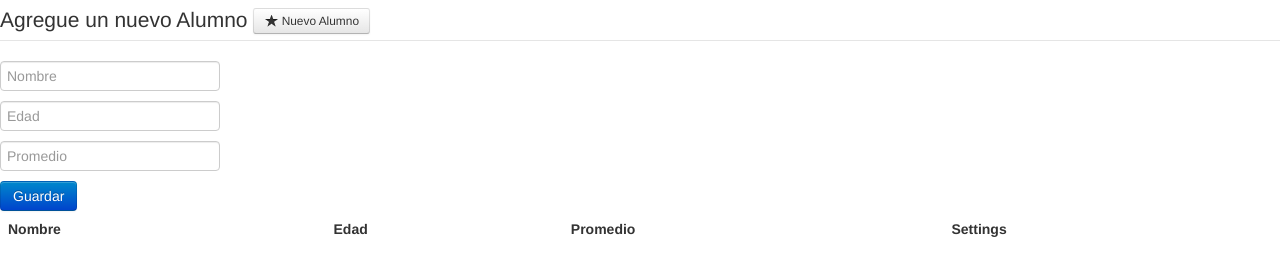
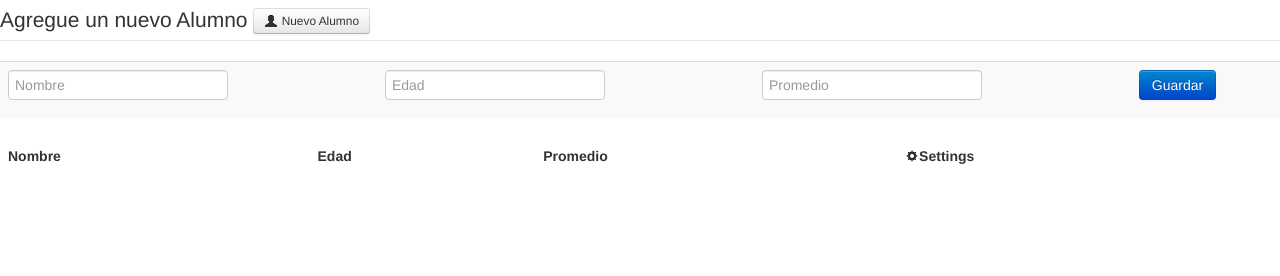
Before and after one commit to omarhernandez/CRUD-node-js-mongoDB, a plain HTML site: page publico/index.html in a window 1280 px wide. Drawn offline with Linux system fonts and the light colour scheme; no server answers.

Commit message:
bootstrap v2

```diff
--- a/publico/index.html
+++ b/publico/index.html
@@ -1,6 +1,7 @@
 <!DOCTYPE html>
 <html>
 	<head>
+		<title>Alumnos</title>
 		<meta charset="utf-8"/>
 		<title>Index de consumo de Web Service RESTful</title>
 		<script type="text/javascript" src="js/jquery-1.10.1.min.js"></script>
@@ -13,7 +14,7 @@
 			 <legend>  Agregue un nuevo Alumno
 
 
-<a class="btn btn-small"  id="btnNuevo " href="#Nuevo"><i class="icon-star"></i> Nuevo Alumno</a>
+<a class="btn btn-small"  id="btnNuevo " href="#Nuevo"><i class="icon-user"></i> Nuevo Alumno</a>
 
 
 			 </legend>
@@ -25,18 +26,20 @@
 		<div id="divFormulario">
 
 
+<table class="table table-striped " >
+
+              <tbody >
+        		<tr>
+                  <th><input type="text" id="txtNombre" placeholder ="Nombre" /></th>
+                  <th><input type="text" id="txtEdad" placeholder="Edad"/></th>
+                  <th><input type="text" id="txtPromedio" placeholder="Promedio"/> </th>
+
+                  <th><input type="button" id="btnGuardar" class="btn btn-primary" value="Guardar"/></th>
+              	</tr>
+              </tbody>
+            </table>
 
 
-
-
-			<input type="text" id="txtNombre" placeholder ="Nombre" />
-			<br />
-
-			<input type="text" id="txtEdad" placeholder="Edad"/>
-			<br />
-			<input type="text" id="txtPromedio" placeholder="Promedio"/>
-			<br />
-			<input type="button" id="btnGuardar" class="btn btn-primary" value="Guardar"/>
 		</div>
 
 
@@ -45,8 +48,8 @@
                 <tr>
                   <th>Nombre</th>
                   <th>Edad</th>
-                  <th>Promedio</th>
-                  <th>Settings</th>
+                  <th>Promedio </th>
+                  <th> <i class="icon-cog" > </i>Settings</th>
                 </tr>
               </thead>
               <tbody id="divListaAlumnos">
--- a/publico/js/index.js
+++ b/publico/js/index.js
@@ -54,10 +54,10 @@ actualizarDivListaAlumnos = function(){
 				contenido_div += '<td>'+respuesta[i].nombre+'</td>'
 				contenido_div += '<td>'+respuesta[i].edad+'</td>'
 				contenido_div +=' <td>'+respuesta[i].promedio+'</td>'
-				contenido_div += ' <td> <input type="button" value="Editar" class="btnEditar btn btn-info"/> '
+				contenido_div += ' <td>  <a href="#Edit" value="Editar" class="btnEditar btn btn-info" ><i class="icon-white icon-pencil"></i> Editar</a>   '
 				contenido_div += ' <input type="button" value="Eliminar" class="btnEliminar btn"/> </tr>'
 
-				$("#divListaAlumnos").append(  $(contenido_div).hide().delay(i*400).fadeIn() );
+				$("#divListaAlumnos").append(  $(contenido_div).hide().delay(i*200).fadeIn() );
 
 				contenido_div = '';
 
```
